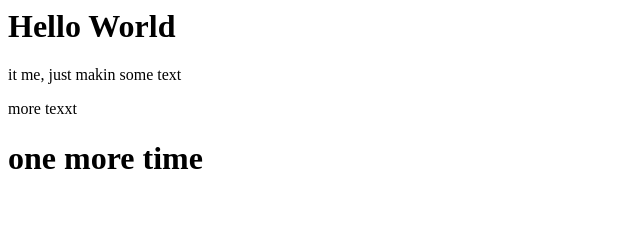
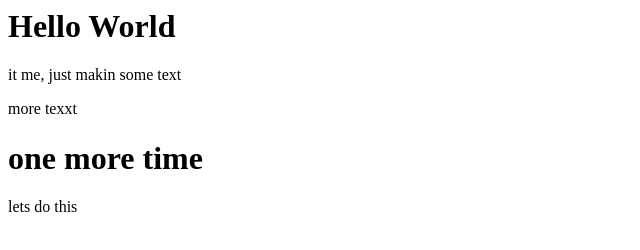
Before and after one commit to lindyem/push-me-pull-me, a plain HTML site: page index.html in a window 1280 px wide. Shown: the full height of the page, 0-640 px from the left. Drawn offline with Linux system fonts and the light colour scheme.

Commit message:
Update index.html

```diff
--- a/index.html
+++ b/index.html
@@ -2,3 +2,4 @@
 <p>it me, just makin some text</p>
 <span>more texxt</span>
 <h1>one more time</h1>
+<span>lets do this</span>
```
